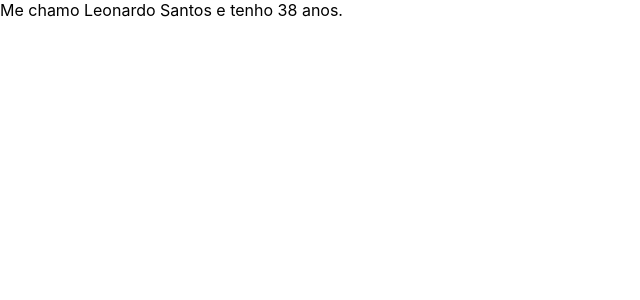
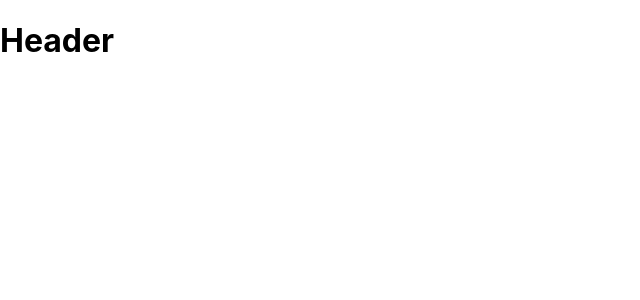
Before and after one commit to leojosants/Desafio_5em5_React, a React (Create React App) app in the folder hello-world/: page / in a window 1280 px wide. Shown: the top 300 px of the page, without its empty margins (0-640 px from the left). Built offline with nearby package versions, Linux system fonts and the light colour scheme.

Commit message:
Criação do componente 'Header'

```diff
--- a/hello-world/src/App.tsx
+++ b/hello-world/src/App.tsx
@@ -1,11 +1,13 @@
 //
+import { Header } from './components/Header/Header'
+
 const App = () => {
   let name = `Leonardo Santos`;
   let age = 38;
 
   return(
     <div>
-      Me chamo {name} e tenho {age} anos.
+      <Header />
     </div>
   );
 };
--- /dev/null
+++ b/hello-world/src/components/Header/Header.tsx
@@ -0,0 +1,9 @@
+//
+
+export const Header = () => {
+    return(
+        <header>
+            <h1>Header</h1>
+        </header>
+    );
+};
```
